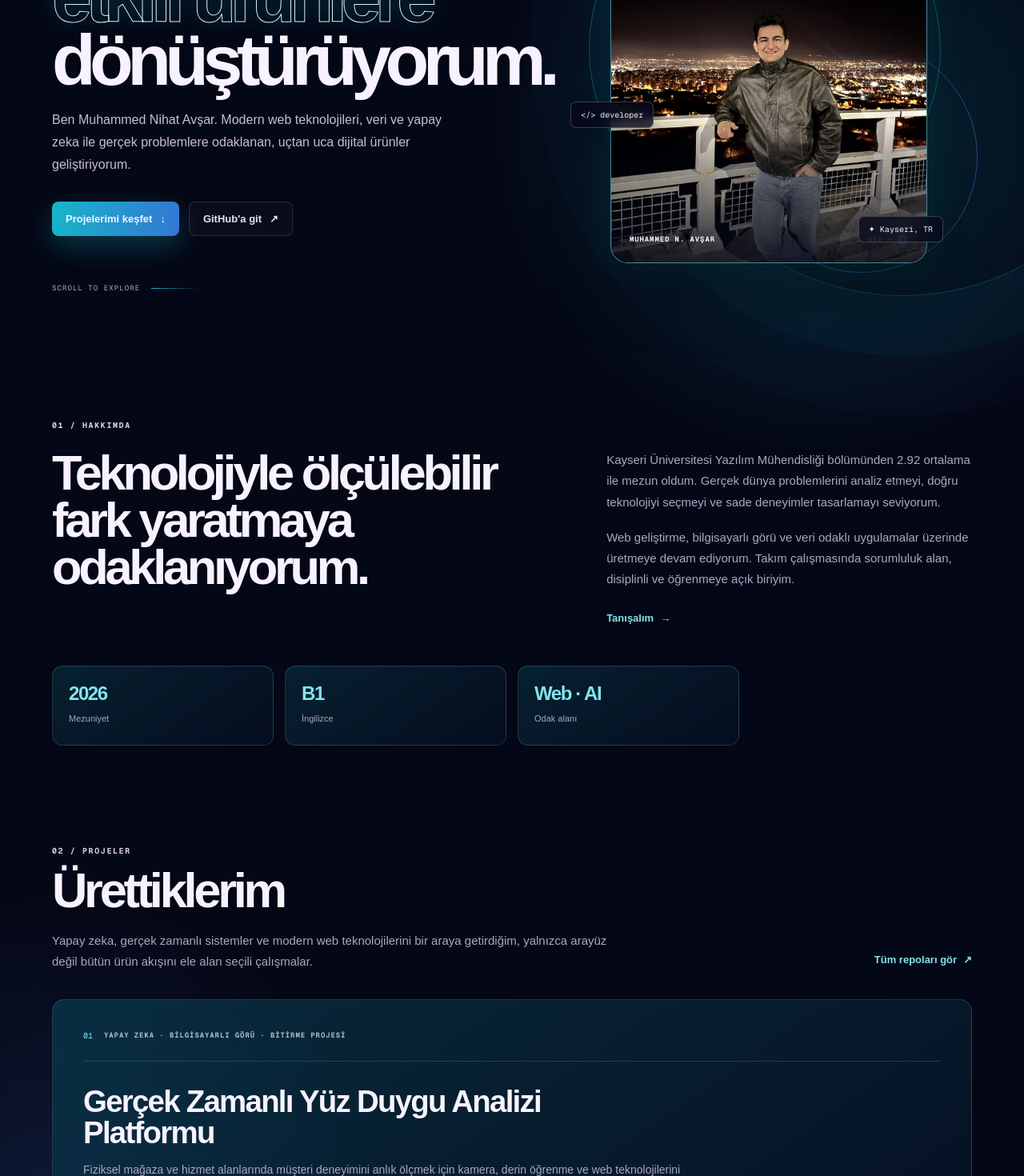
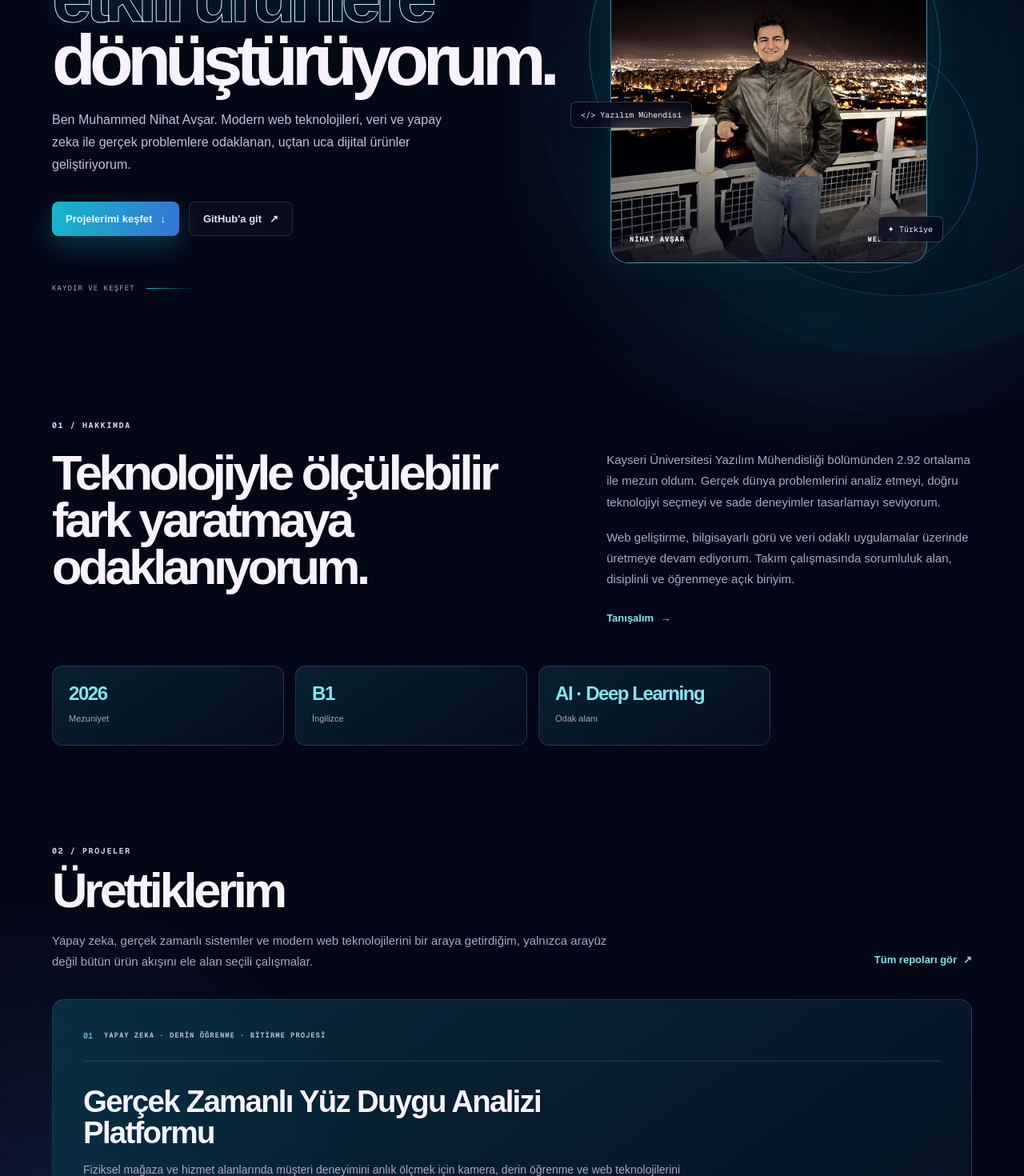
Before and after one commit to NihatAvsar/nihat_avsar_portfolio, a Next.js app: page / in a window 1280 px wide. Shown: the part 360-1830 px from the top of the page at 80% size. Built offline with nearby package versions, Linux system fonts and the light colour scheme.

Commit message:
Update page.tsx

```diff
--- a/app/page.tsx
+++ b/app/page.tsx
@@ -5,7 +5,7 @@ import MobileMenu from "./MobileMenu";
 const projects = [
   {
     number: "01",
-    category: "YAPAY ZEKA · BİLGİSAYARLI GÖRÜ · BİTİRME PROJESİ",
+    category: "YAPAY ZEKA · DERİN ÖĞRENME · BİTİRME PROJESİ",
     title: "Gerçek Zamanlı Yüz Duygu Analizi Platformu",
     description:
       "Fiziksel mağaza ve hizmet alanlarında müşteri deneyimini anlık ölçmek için kamera, derin öğrenme ve web teknolojilerini tek bir sistemde buluşturan uçtan uca analiz platformu.",
@@ -151,13 +151,13 @@ export default function Home() {
               sizes="(max-width: 860px) 76vw, 396px"
             />
             <div className="profile-topline"><span>PROFILE / 2026</span><span>01</span></div>
-            <div className="profile-bottomline"><span>MUHAMMED N. AVŞAR</span><span>WEB + AI</span></div>
+            <div className="profile-bottomline"><span>NİHAT AVŞAR</span><span>WEB + AI</span></div>
           </div>
-          <div className="float-tag tag-code">&lt;/&gt; developer</div>
-          <div className="float-tag tag-location">✦ Kayseri, TR</div>
+          <div className="float-tag tag-code">&lt;/&gt; Yazılım Mühendisi</div>
+          <div className="float-tag tag-location">✦ Türkiye</div>
         </div>
 
-        <div className="hero-footnote"><span>SCROLL TO EXPLORE</span><span className="scroll-line" /></div>
+        <div className="hero-footnote"><span>KAYDIR VE KEŞFET</span><span className="scroll-line" /></div>
       </section>
 
       <section className="section-shell about-section" id="hakkimda" aria-labelledby="about-title">
@@ -178,9 +178,9 @@ export default function Home() {
           </div>
         </div>
         <div className="stats-row" aria-label="Kısa bilgiler">
-          <div><strong>2026</strong><span>Mezuniyet</span></div>
-            <div><strong>B1</strong><span>İngilizce</span></div>
-          <div><strong>Web · AI</strong><span>Odak alanı</span></div>
+          <div style={{ width: "290px" }}><strong>2026</strong><span>Mezuniyet</span></div>
+          <div style={{ width: "290px" }}><strong>B1</strong><span>İngilizce</span></div>
+          <div style={{ width: "290px" }}><strong>AI · Deep Learning</strong><span>Odak alanı</span></div>
         </div>
       </section>
 
```
